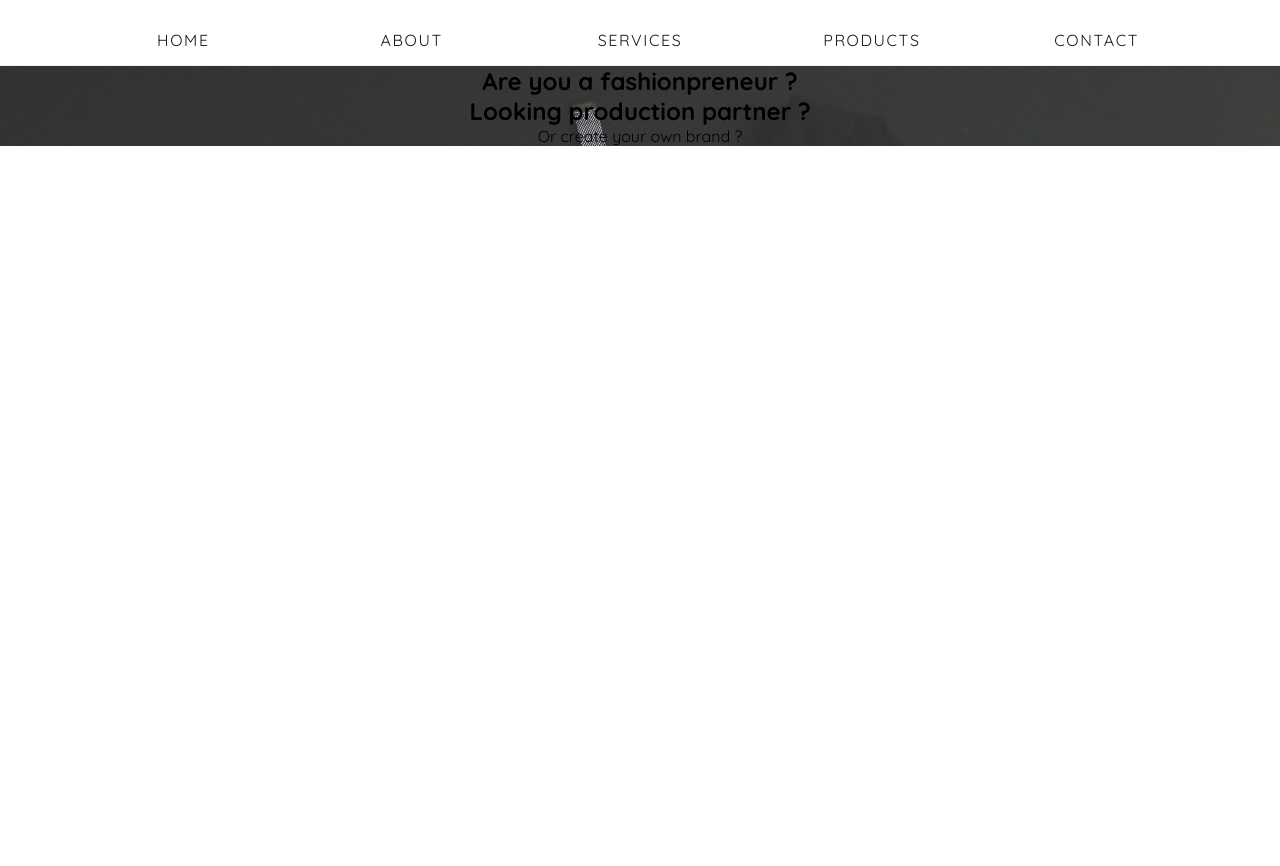
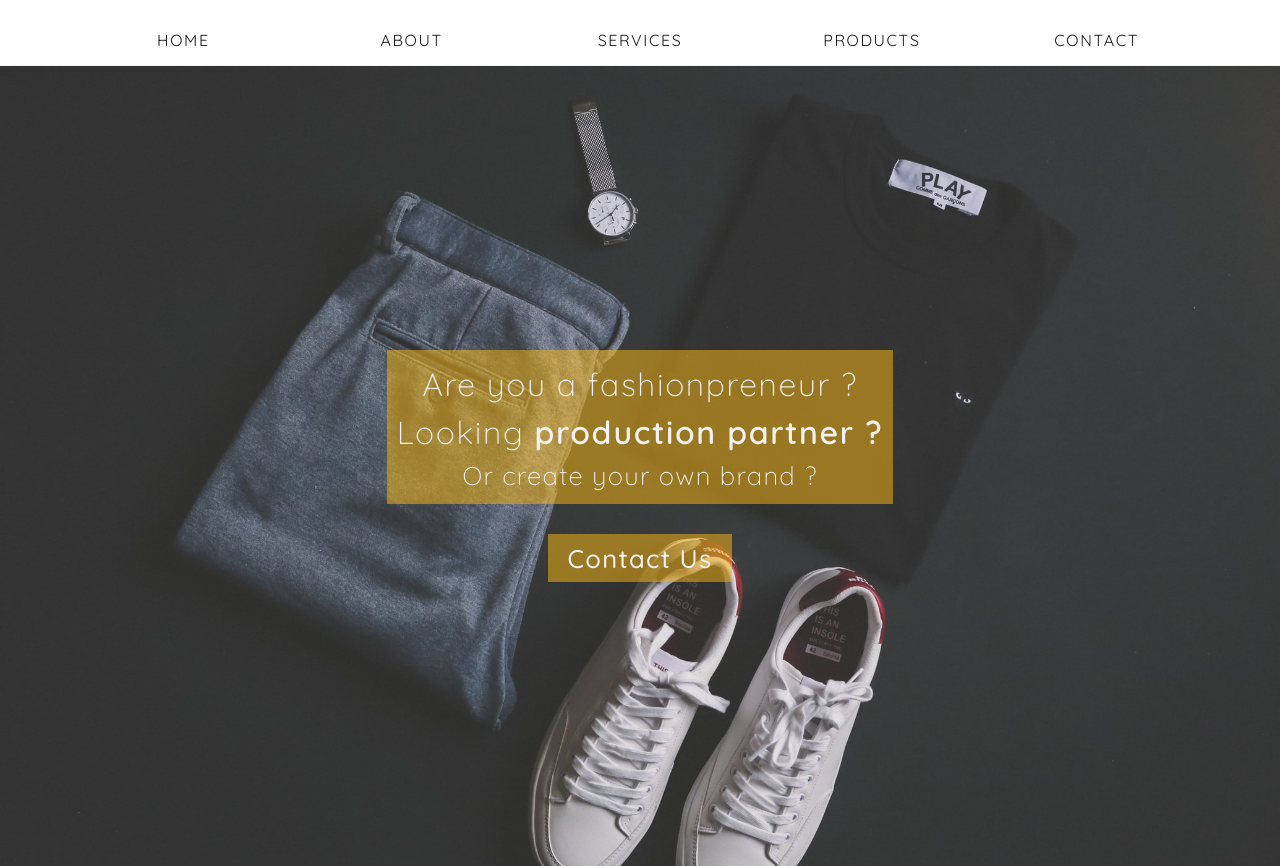
Before and after one commit to okawidiawan/76Labs, a plain HTML site: page index.html in a window 1280 px wide. Shown: the part 75-941 px from the top of the page. Before the commit the page ends 800 px from the top, so only its background shows below. Drawn offline with nearby package versions, Linux system fonts and the light colour scheme.

Commit message:
Adding hero section

```diff
--- a/css/style.css
+++ b/css/style.css
@@ -84,26 +84,73 @@ header .container {
 /* HEADER SECTION END */
 
 /* HERO SECTION START */
-.hero-section .container {
-  display: grid;
-  grid-template-columns: 1fr;
-  grid-template-rows: 1fr;
-}
+
 .hero-img {
   width: 100%;
-  height: auto;
+  height: 100vh;
   background-image: url("../img/hero.jpg");
   background-position: top;
   background-repeat: no-repeat;
-  background-size: 100vw;
+  background-size: cover;
   display: flex;
   justify-content: center;
   align-items: center;
+  flex-direction: column;
 }
 
 .hero-text {
   text-align: center;
-  font-size: clamp(1rem, 1rem, 1rem);
+  color: var(--main-color);
+  background-color: rgba(253, 185, 19, 0.5);
+  padding: 10px;
+}
+
+.hero-text h1 {
+  font-size: clamp(1.2rem, 2.5vw, 3rem);
+  line-height: 1.5em;
+  font-weight: 300;
+  letter-spacing: 0.05em;
+}
+
+.hero-text h1 span {
+  font-weight: 600;
+}
+.hero-text p {
+  font-size: clamp(1rem, 2vw, 2rem);
+  line-height: 1.5em;
+  font-weight: 300;
+  letter-spacing: 0.05em;
+}
+
+.hero-img a {
+  margin-top: 30px;
+  font-size: clamp(1rem, 2vw, 2rem);
+  line-height: 1.5em;
+  text-decoration: none;
+  color: var(--main-color);
+  background-color: rgba(253, 185, 19, 0.5);
+  padding: 5px 20px;
+  font-weight: 500;
+  letter-spacing: 0.05em;
+  transition: 0.5s;
+  position: relative;
+  z-index: 2;
+}
+
+.hero-img a::before {
+  content: "";
+  position: absolute;
+  top: 0;
+  left: 0;
+  height: 100%;
+  width: 0%;
+  transition: 0.5s;
+  z-index: -1;
+}
+
+.hero-img a:hover::before {
+  width: 100%;
+  background-color: rgba(253, 185, 19, 1);
 }
 
 /* HERO SECTION END */
@@ -135,6 +182,7 @@ header .container {
     padding-right: 10px;
     position: fixed;
     top: 0;
+    z-index: 3;
   }
 
   .navLink {
--- a/index.html
+++ b/index.html
@@ -65,10 +65,12 @@
           <div class="hero-img">
             <div class="hero-text">
               <h1>
-                Are you a fashionpreneur ? <br />Looking production partner ?
+                Are you a fashionpreneur ? <br />Looking
+                <span>production partner ?</span>
               </h1>
               <p>Or create your own brand ?</p>
             </div>
+            <a href="#"> Contact Us </a>
           </div>
         </div>
       </section>
```
